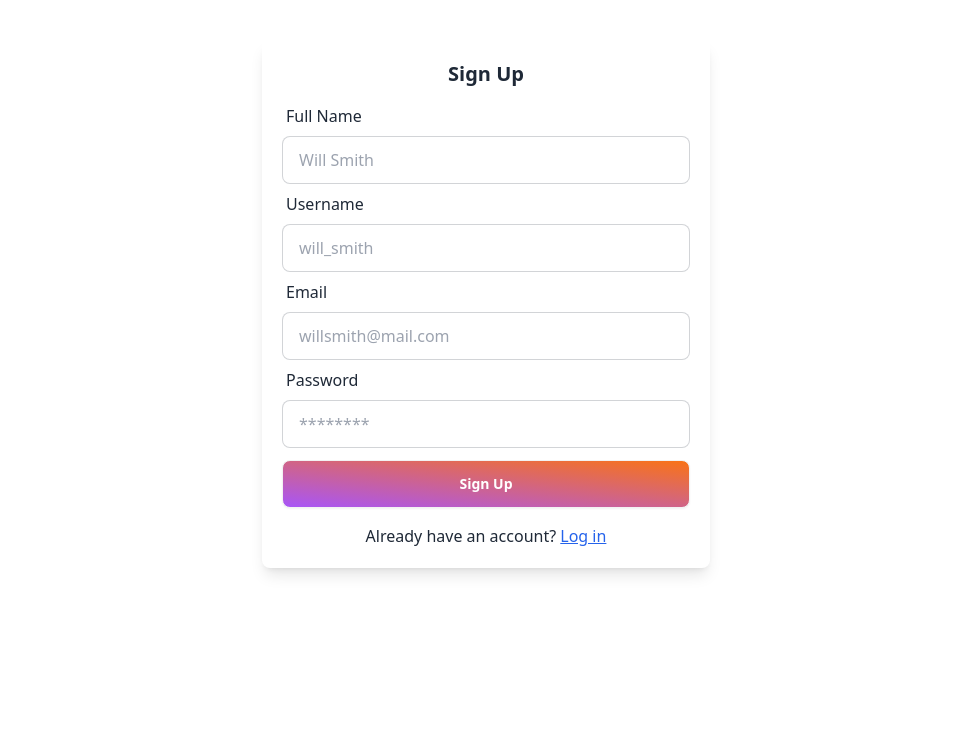
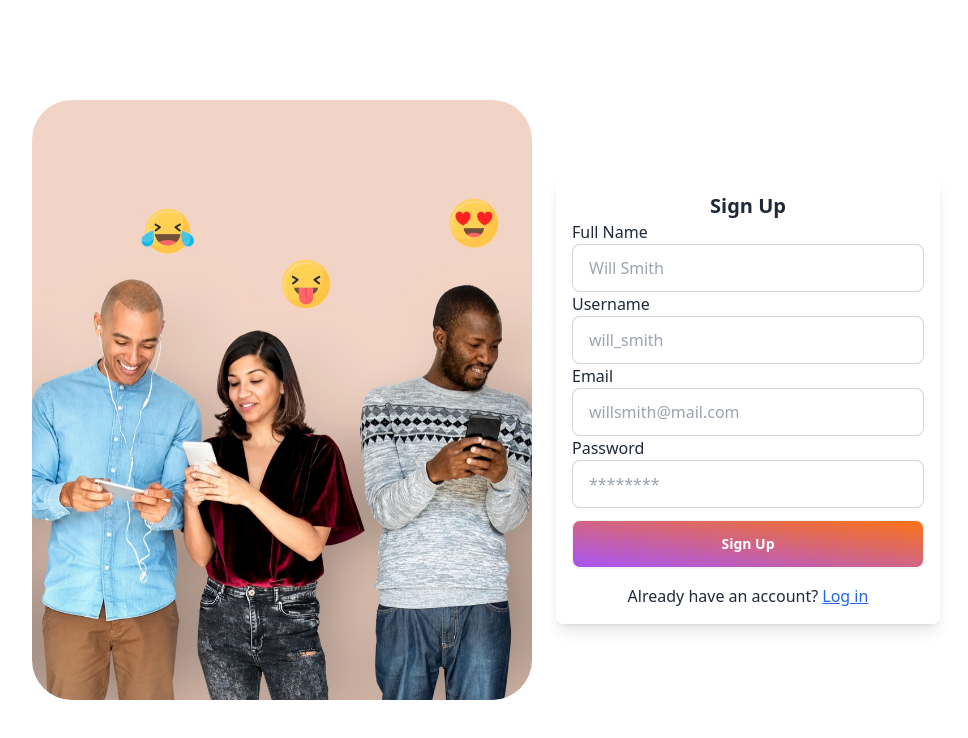
Before and after one commit to Nurlan-Bakenbaev/SocialAppBackend-inProgress-, a Next.js app in the folder frontend/: page /auth in a window 1280 px wide. Shown: the top 738 px of the page, without its empty margins (154-1122 px from the left). Built offline with nearby package versions, Linux system fonts and the light colour scheme.

Commit message:
new file:   frontend/public/20602851_6333213.jpg 	modified:   frontend/src/app/auth/page.jsx 	modified:   frontend/src/app/components/UserInfo.jsx 	modified:   frontend/src/app/globals.css

```diff
--- a/frontend/src/app/auth/page.jsx
+++ b/frontend/src/app/auth/page.jsx
@@ -1,5 +1,6 @@
 'use client';
 import { useMutation } from '@tanstack/react-query';
+import Image from 'next/image';
 import Link from 'next/link';
 import React, { useState } from 'react';
 import toast from 'react-hot-toast';
@@ -47,18 +48,28 @@ const SignUp = () => {
     mutate(userData);
   };
   return (
-    <div className="flex items-center justify-center mt-10">
+    <div>
+      <div className="flex items-center justify-center h-screen gap-6">
+        <div
+          className="hidden md:block "
+          style={{
+            backgroundImage: "url('/signUp.jpg')",
+            backgroundSize: 'cover',
+            backgroundPosition: 'center',
+            height: '600px',
+            width: '500px',
+            borderRadius: "40px"
+          }}
+        ></div>
         <fieldset
-        className={`w-full max-w-md p-5 shadow-lg
-       rounded-lg duration-300 hover:scale-105
+          className={`w-full max-w-sm p-4 shadow-lg
+       rounded-lg duration-300 hover:scale-105 bg-white
         ${error && 'error-shake'}`}
         >
-        <h2 className="text-xl font-bold text-center mb-2">Sign Up</h2>
+          <h2 className="text-xl font-bold text-center">Sign Up</h2>
           <form onSubmit={handleSubmit}>
             <div>
-            <label htmlFor="fullname" className="label">
-              Full Name
-            </label>
+              <label htmlFor="fullname">Full Name</label>
               <input
                 name="fullname"
                 onChange={handleChange}
@@ -71,9 +82,7 @@ const SignUp = () => {
               />
             </div>
             <div>
-            <label htmlFor="username" className="label">
-              Username
-            </label>
+              <label htmlFor="username">Username</label>
               <input
                 name="username"
                 onChange={handleChange}
@@ -86,9 +95,7 @@ const SignUp = () => {
               />
             </div>
             <div>
-            <label htmlFor="email" className="label">
-              Email
-            </label>
+              <label htmlFor="email">Email</label>
               <input
                 name="email"
                 onChange={handleChange}
@@ -101,9 +108,7 @@ const SignUp = () => {
               />
             </div>
             <div>
-            <label htmlFor="password" className="label">
-              Password
-            </label>
+              <label htmlFor="password">Password</label>
               <input
                 name="password"
                 onChange={handleChange}
@@ -138,6 +143,7 @@ const SignUp = () => {
           </p>
         </fieldset>
       </div>
+    </div>
   );
 };
 
--- a/frontend/src/app/components/UserInfo.jsx
+++ b/frontend/src/app/components/UserInfo.jsx
@@ -16,12 +16,19 @@ const UserInfo = () => {
       className="border bg-base-100 shadow-md
     rounded-lg  w-[320px]  mx-auto relative overflow-hidden"
     >
-      <img
-        className="h-[85px] w-full opacity-85 absolute object-cover  "
+      {user ? (
+        <Image
+          width={85}
+          height={50}
+          className="w-full opacity-85 absolute object-cover  "
           src={user?.coverImg || '/colorful.jpeg'}
           alt="Cover-Image"
         />
+      ) : (
+        <div className="absolute w-full h-[80px] bg-slate-200" />
+      )}
       <div className="p-2 ">
+        {user ? (
           <Link
             href={'/profile'}
             className="flex  flex-col sm:flex-row items-center mb-3 text-white relative  "
@@ -29,7 +36,7 @@ const UserInfo = () => {
             <Image
               width={40}
               height={40}
-            src={user?.profileImg || '/userPlaceholder.png'}
+              src={user?.profileImg}
               alt="User Profile"
               className="w-16 h-16 object-cover rounded-full mx-2"
             />
@@ -38,6 +45,9 @@ const UserInfo = () => {
               <p className="text-sm">@{user?.username}</p>
             </div>
           </Link>
+        ) : (
+          <p className="relative py-8 text-center text-black z-10"> NO USER </p>
+        )}
 
         <div className="flex flex-wrap justify-center sm:justify-start">
           <div className="flex items-center mb-1 mr-2">
```
Also changed, not shown: frontend/public/20602851_6333213.jpg (added), frontend/src/app/globals.css (line endings or trailing spaces). Lines whose indentation alone changed are shown as unchanged.
